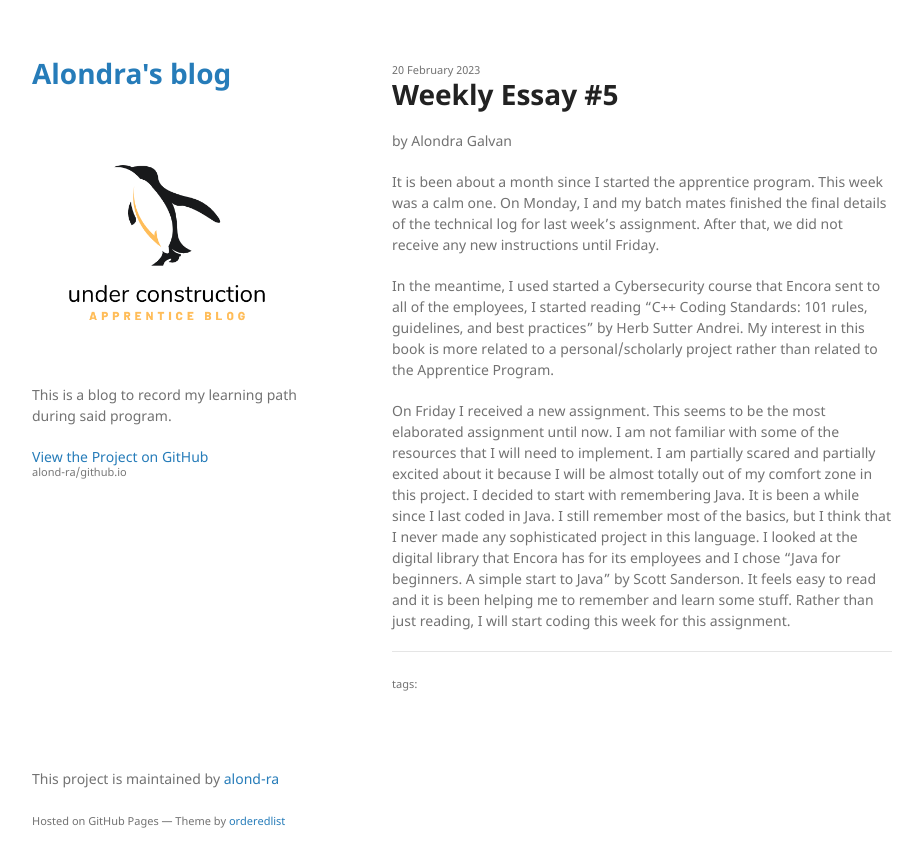
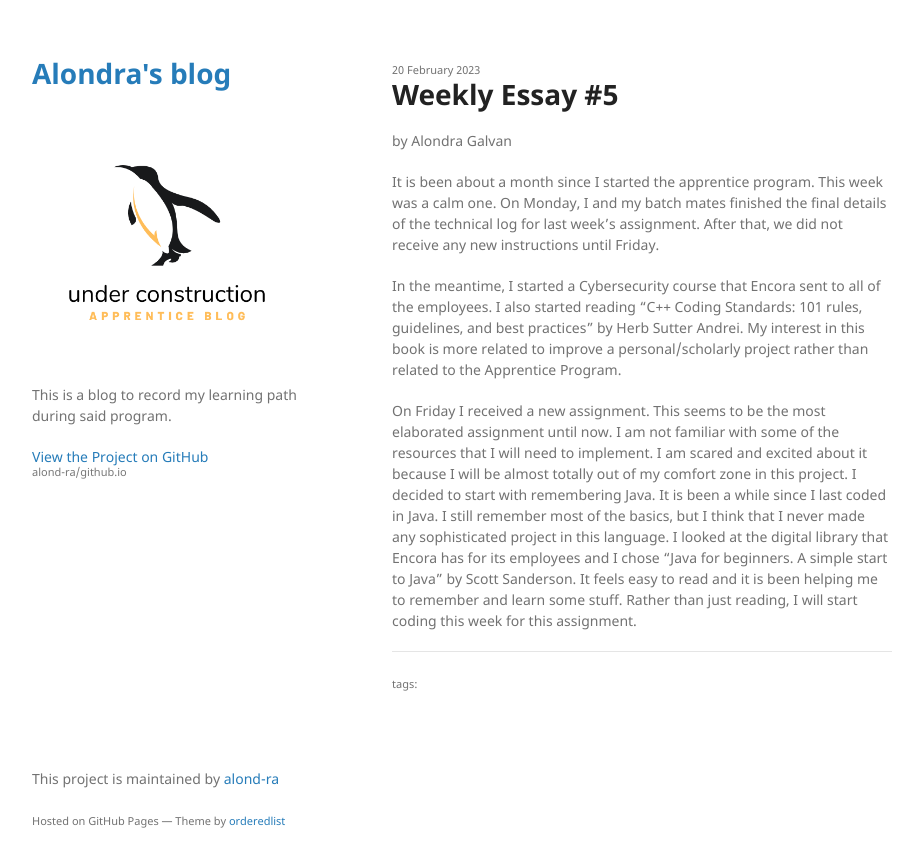
Before and after one commit to alond-ra/github.io, a Jekyll site: the page built from _posts/2023-02-20-Week 5.markdown, in a window 1280 px wide. Shown: the top 867 px of the page, without its empty margins (178-1101 px from the left). Built offline with Jekyll 4.4.1, drawn with Linux system fonts in a browser that asks for light colours.

Commit message:
Update 2023-02-20-Week 5.markdown

```diff
--- a/_posts/2023-02-20-Week 5.markdown
+++ b/_posts/2023-02-20-Week 5.markdown
@@ -10,8 +10,8 @@ categories: weekly-essay
 
 It is been about a month since I started the apprentice program. This week was a calm one. On Monday, I and my batch mates finished the final details of the technical log for last week's assignment. After that, we did not receive any new instructions until Friday.
 
-In the meantime, I used started a Cybersecurity course that Encora sent to all of the employees, I started reading "C++ Coding Standards: 101 rules, guidelines, and best practices" by Herb Sutter Andrei. My interest in this book is more related to a personal/scholarly project rather than related to the Apprentice Program.
+In the meantime, I started a Cybersecurity course that Encora sent to all of the employees. I also started reading "C++ Coding Standards: 101 rules, guidelines, and best practices" by Herb Sutter Andrei. My interest in this book is more related to improve a personal/scholarly project rather than related to the Apprentice Program.
 
-On Friday I received a new assignment. This seems to be the most elaborated assignment until now. I am not familiar with some of the resources that I will need to implement. I am partially scared and partially excited about it because I will be almost totally out of my comfort zone in this project. I decided to start with remembering Java. It is been a while since I last coded in Java. I still remember most of the basics, but I think that I never made any sophisticated project in this language. I looked at the digital library that Encora has for its employees and I chose "Java for beginners. A simple start to Java" by Scott Sanderson. It feels easy to read and it is been helping me to remember and learn some stuff. Rather than just reading, I will start coding this week for this assignment.
+On Friday I received a new assignment. This seems to be the most elaborated assignment until now. I am not familiar with some of the resources that I will need to implement. I am scared and excited about it because I will be almost totally out of my comfort zone in this project. I decided to start with remembering Java. It is been a while since I last coded in Java. I still remember most of the basics, but I think that I never made any sophisticated project in this language. I looked at the digital library that Encora has for its employees and I chose "Java for beginners. A simple start to Java" by Scott Sanderson. It feels easy to read and it is been helping me to remember and learn some stuff. Rather than just reading, I will start coding this week for this assignment.
 
 ***
```
